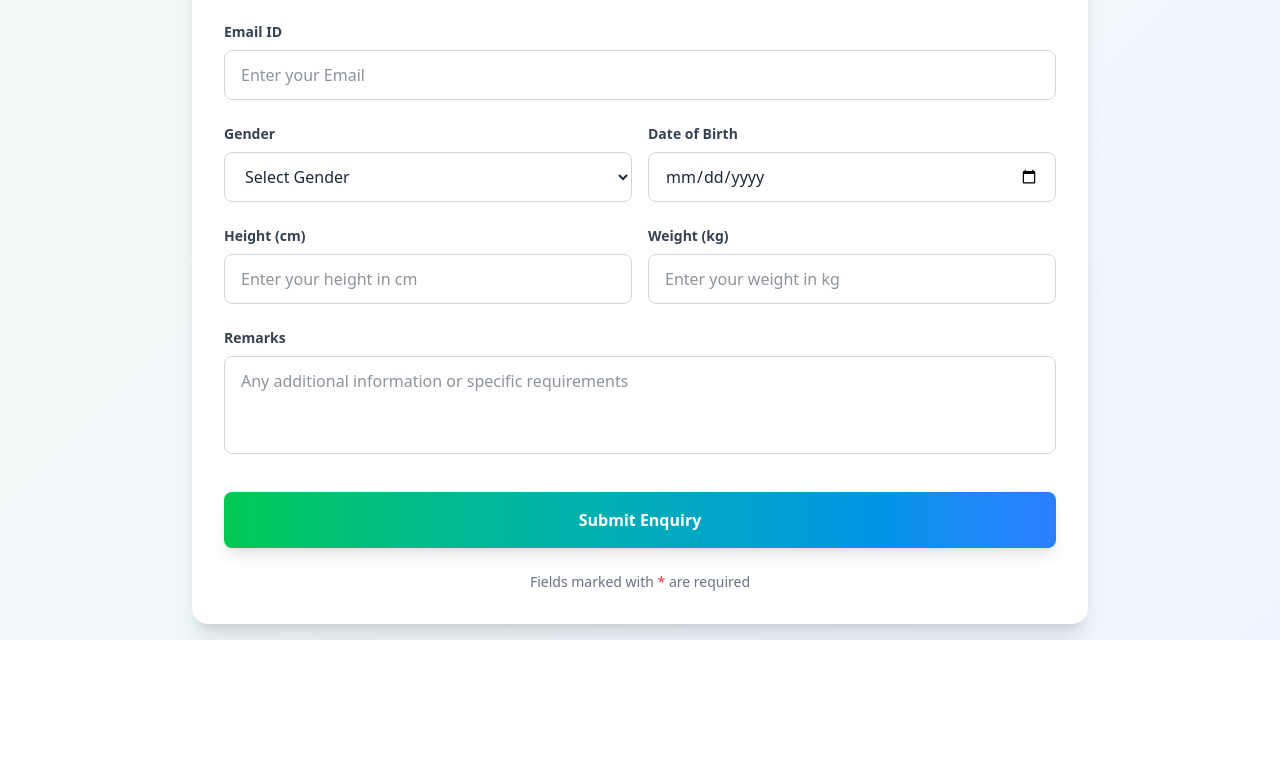
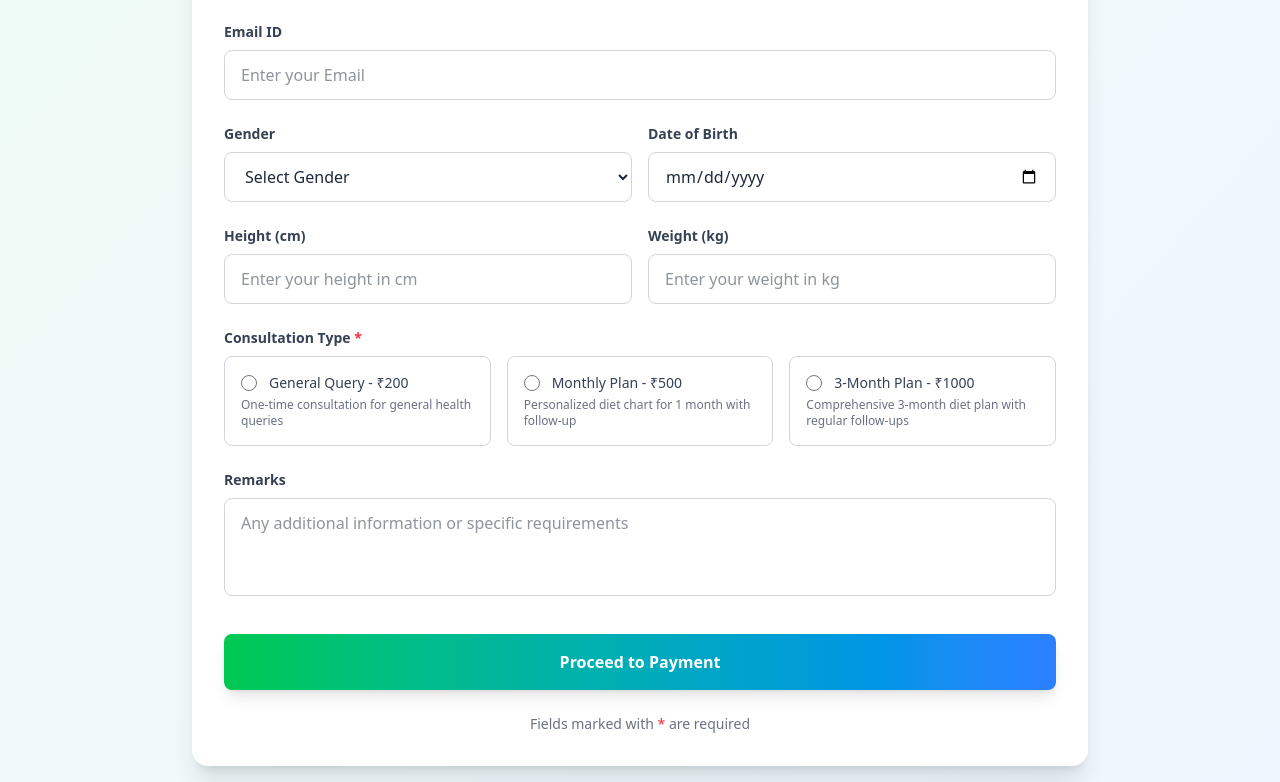
Before and after one commit to faizan-docx/DietProject, a React (Vite) app: page /contact in a window 1280 px wide. Shown: the part 668-1450 px from the top of the page. Before the commit the page ends 1308 px from the top, so only its background shows below. Built offline with nearby package versions, Linux system fonts and the light colour scheme.

Commit message:
radio button in form added

```diff
--- a/src/components/ContactPage.jsx
+++ b/src/components/ContactPage.jsx
@@ -14,7 +14,8 @@ export default function ContactPage() {
     dateOfBirth: '',
     height: '',
     weight: '',
-    remarks: ''
+    remarks: '',
+    consultationType: '' // Added new field for payment options
   });
 
   const [errors, setErrors] = useState({});
@@ -23,7 +24,16 @@ export default function ContactPage() {
 
   useEffect(() => {
     setIsMounted(true);
-    return () => setIsMounted(false);
+    // Load Razorpay script
+    const script = document.createElement('script');
+    script.src = 'https://checkout.razorpay.com/v1/checkout.js';
+    script.async = true;
+    document.body.appendChild(script);
+
+    return () => {
+      setIsMounted(false);
+      document.body.removeChild(script);
+    };
   }, []);
 
   const handleInputChange = (e) => {
@@ -54,6 +64,10 @@ export default function ContactPage() {
       newErrors.firstName = 'First name is required';
     }
 
+    if (!formData.consultationType) {
+      newErrors.consultationType = 'Please select a consultation type';
+    }
+
     if (formData.email && !/^[^\s@]+@[^\s@]+\.[^\s@]+$/.test(formData.email)) {
       newErrors.email = 'Please enter a valid email address';
     }
@@ -74,12 +88,64 @@ export default function ContactPage() {
     return Object.keys(newErrors).length === 0;
   };
 
+  const initiatePayment = async () => {
+    // Determine amount based on consultation type
+    let amount = 0;
+    let description = '';
+
+    switch(formData.consultationType) {
+      case 'general':
+        amount = 20000; // ₹200 in paise
+        description = 'General Diet Consultation';
+        break;
+      case 'monthly':
+        amount = 50000; // ₹500 in paise
+        description = 'Monthly Diet Plan with Follow-up';
+        break;
+      case 'quarterly':
+        amount = 100000; // ₹1000 in paise
+        description = '3-Month Comprehensive Diet Plan';
+        break;
+      default:
+        amount = 0;
+    }
+
+    const options = {
+      key: 'YOUR_RAZORPAY_KEY_ID', // Replace with your actual Razorpay key
+      amount: amount,
+      currency: 'INR',
+      name: 'Diet Consultation Services',
+      description: description,
+      image: 'https://your-logo-url.com/logo.png', // Your company logo
+      handler: function(response) {
+        // Handle successful payment
+        console.log('Payment successful:', response);
+        console.log('Form data:', formData);
+        navigate('/thankyou');
+      },
+      prefill: {
+        name: `${formData.firstName} ${formData.lastName}`,
+        email: formData.email,
+        contact: formData.phoneNumber
+      },
+      notes: {
+        address: formData.address,
+        consultation_type: formData.consultationType
+      },
+      theme: {
+        color: '#4CAF50' // Green theme
+      }
+    };
+
+    const rzp = new window.Razorpay(options);
+    rzp.open();
+  };
+
   const handleSubmit = (e) => {
     e.preventDefault();
 
     if (validateForm()) {
-      console.log('Form submitted:', formData);
-      navigate('/thankyou');
+      initiatePayment();
     }
   };
 
@@ -94,6 +160,7 @@ export default function ContactPage() {
         </div>
 
         <form onSubmit={handleSubmit} className="space-y-6">
+          {/* Your existing form fields remain exactly the same */}
           {/* Phone Number */}
           <div className="animate-fadeInUp delay-100">
             <label className="block text-sm font-semibold text-gray-700 mb-2">
@@ -273,8 +340,89 @@ export default function ContactPage() {
             </div>
           </div>
 
+          {/* Consultation Type - Payment Options */}
+          <div className="animate-fadeInUp delay-800">
+            <label className="block text-sm font-semibold text-gray-700 mb-2">
+              Consultation Type <span className="text-red-500">*</span>
+            </label>
+            <div className="grid grid-cols-1 md:grid-cols-3 gap-4">
+              {/* General Query Option */}
+              <div
+                className={`border rounded-lg p-4 cursor-pointer transition-all ${
+                  formData.consultationType === 'general'
+                    ? 'border-green-500 bg-green-50 ring-2 ring-green-200'
+                    : 'border-gray-300 hover:border-green-300'
+                }`}
+                onClick={() => setFormData(prev => ({...prev, consultationType: 'general'}))}
+              >
+                <div className="flex items-center">
+                  <input
+                    type="radio"
+                    name="consultationType"
+                    checked={formData.consultationType === 'general'}
+                    onChange={() => {}}
+                    className="h-4 w-4 text-green-600 focus:ring-green-500"
+                  />
+                  <label className="ml-3 block text-sm font-medium text-gray-700">
+                    General Query - ₹200
+                  </label>
+                </div>
+                <p className="mt-1 text-xs text-gray-500">One-time consultation for general health queries</p>
+              </div>
+
+              {/* Monthly Plan Option */}
+              <div
+                className={`border rounded-lg p-4 cursor-pointer transition-all ${
+                  formData.consultationType === 'monthly'
+                    ? 'border-green-500 bg-green-50 ring-2 ring-green-200'
+                    : 'border-gray-300 hover:border-green-300'
+                }`}
+                onClick={() => setFormData(prev => ({...prev, consultationType: 'monthly'}))}
+              >
+                <div className="flex items-center">
+                  <input
+                    type="radio"
+                    name="consultationType"
+                    checked={formData.consultationType === 'monthly'}
+                    onChange={() => {}}
+                    className="h-4 w-4 text-green-600 focus:ring-green-500"
+                  />
+                  <label className="ml-3 block text-sm font-medium text-gray-700">
+                    Monthly Plan - ₹500
+                  </label>
+                </div>
+                <p className="mt-1 text-xs text-gray-500">Personalized diet chart for 1 month with follow-up</p>
+              </div>
+
+              {/* 3-Month Plan Option */}
+              <div
+                className={`border rounded-lg p-4 cursor-pointer transition-all ${
+                  formData.consultationType === 'quarterly'
+                    ? 'border-green-500 bg-green-50 ring-2 ring-green-200'
+                    : 'border-gray-300 hover:border-green-300'
+                }`}
+                onClick={() => setFormData(prev => ({...prev, consultationType: 'quarterly'}))}
+              >
+                <div className="flex items-center">
+                  <input
+                    type="radio"
+                    name="consultationType"
+                    checked={formData.consultationType === 'quarterly'}
+                    onChange={() => {}}
+                    className="h-4 w-4 text-green-600 focus:ring-green-500"
+                  />
+                  <label className="ml-3 block text-sm font-medium text-gray-700">
+                    3-Month Plan - ₹1000
+                  </label>
+                </div>
+                <p className="mt-1 text-xs text-gray-500">Comprehensive 3-month diet plan with regular follow-ups</p>
+              </div>
+            </div>
+            {errors.consultationType && <p className="text-red-500 text-sm mt-1 animate-shake">{errors.consultationType}</p>}
+          </div>
+
           {/* Remarks */}
-          <div className="animate-fadeInUp delay-800">
+          <div className="animate-fadeInUp delay-850">
             <label className="block text-sm font-semibold text-gray-700 mb-2">Remarks</label>
             <textarea
               name="remarks"
@@ -286,13 +434,13 @@ export default function ContactPage() {
             />
           </div>
 
-          {/* Submit */}
+          {/* Submit Button */}
           <div className="pt-2 animate-fadeInUp delay-900">
             <button
               type="submit"
               className="w-full bg-gradient-to-r from-green-500 to-blue-500 text-white font-bold py-4 px-6 rounded-lg hover:from-green-600 hover:to-blue-600 transform hover:scale-[1.02] transition-all duration-300 shadow-lg hover:shadow-xl active:scale-95"
             >
-              Submit Enquiry
+              Proceed to Payment
             </button>
           </div>
 
@@ -302,7 +450,7 @@ export default function ContactPage() {
         </form>
       </div>
 
-      {/* Add CSS for animations in the head or a global CSS file */}
+      {/* Animation styles remain exactly the same */}
       <style jsx global>{`
         @keyframes fadeIn {
           from { opacity: 0; }
@@ -348,6 +496,7 @@ export default function ContactPage() {
         .delay-700 { animation-delay: 0.7s; }
         .delay-750 { animation-delay: 0.75s; }
         .delay-800 { animation-delay: 0.8s; }
+        .delay-850 { animation-delay: 0.85s; }
         .delay-900 { animation-delay: 0.9s; }
         .delay-1000 { animation-delay: 1s; }
       `}</style>
```
